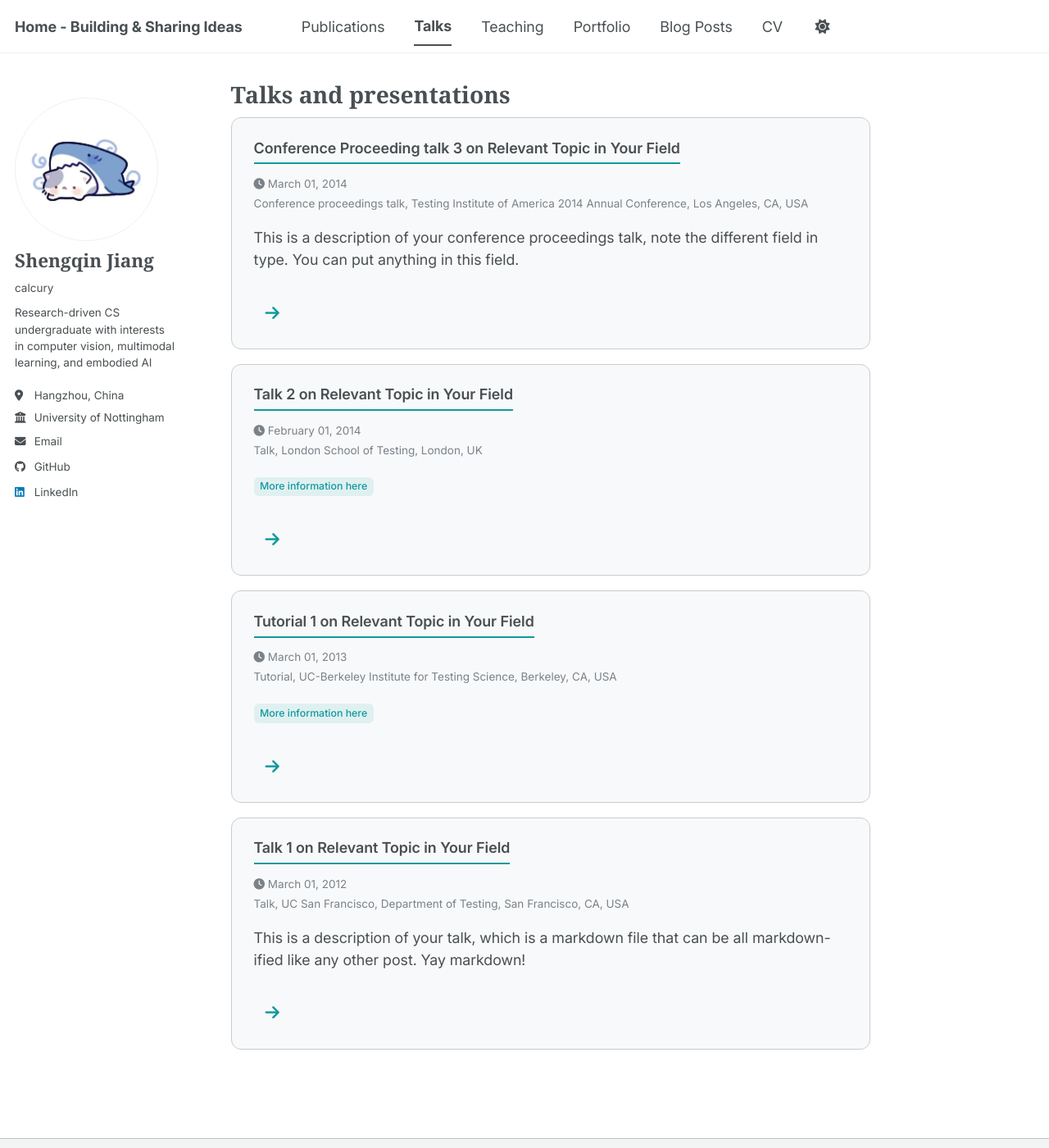
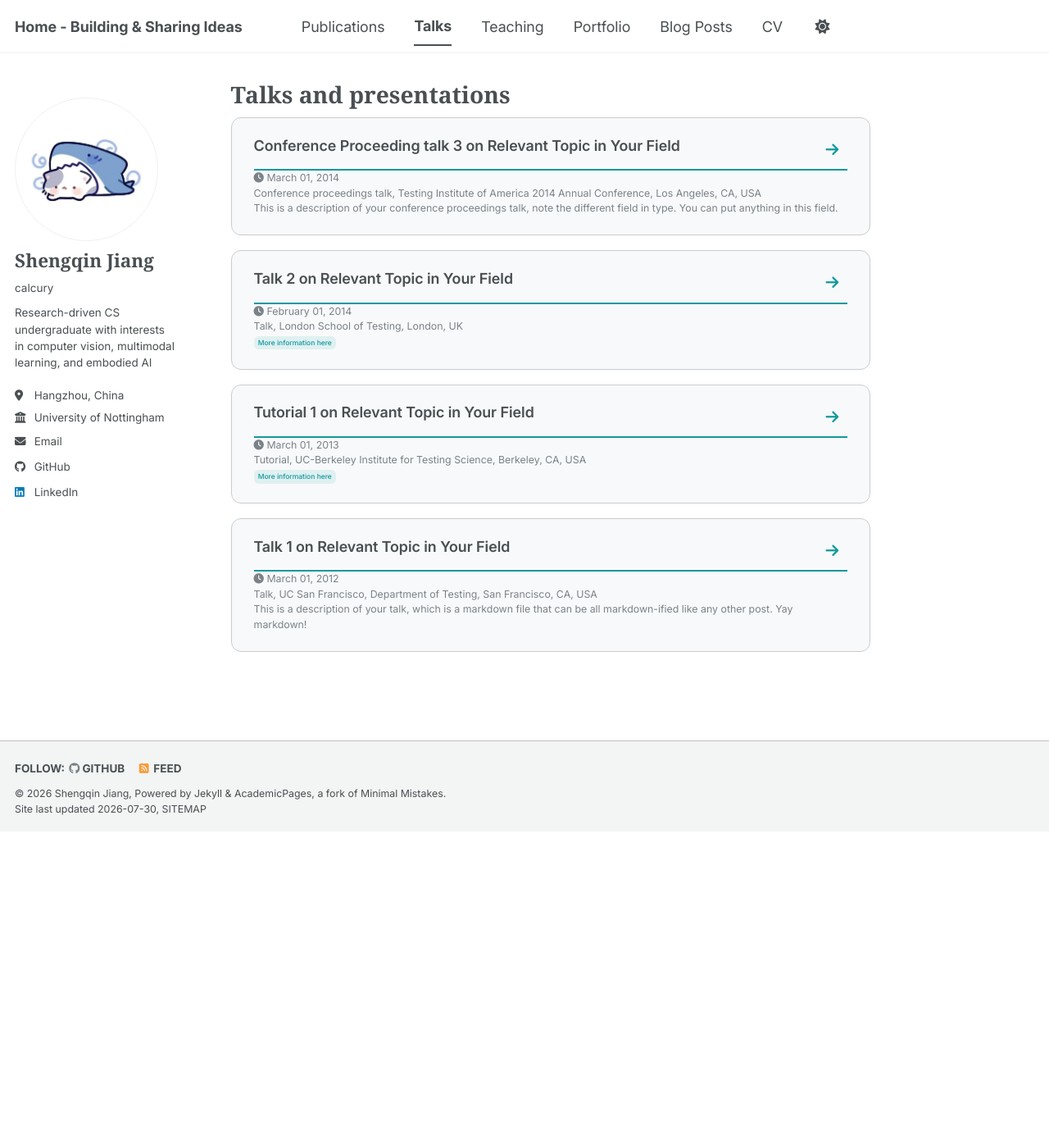
Before and after one commit to calcury/calcury.github.io, a Jekyll site: the page built from _pages/talks.html, in a window 1280 px wide and 1400 px high. Shown: the whole window at 82% size. Built offline with Jekyll 4.4.1, drawn with Linux system fonts in a browser that asks for light colours; a style sheet for code colours, icons or effects is not loaded.

Commit message:
feat: add page card

```diff
--- a/_includes/archive-single-talk.html
+++ b/_includes/archive-single-talk.html
@@ -25,15 +25,17 @@
           alt="">
       </div>
     {% endif %}
-    <h2 class="archive__item-title" itemprop="headline">{{ title }}</h2>
+    <h2 class="archive__item-title" itemprop="headline">
+      <span>{{ title }}</span>
+      <a href="{{ base_path }}{{ post.url }}" class="card-arrow" aria-label="View details">
+        <i class="fas fa-arrow-right" aria-hidden="true"></i>
+      </a>
+    </h2>
     {% if post.read_time %}
       <p class="page__meta"><i class="fa fa-clock" aria-hidden="true"></i> {% include read-time.html %}</p>
     {% endif %}
     {% if post.date %}<p class="page__meta"><i class="fa fa-clock" aria-hidden="true"></i> {{ post.date | date: '%B %d, %Y' }}</p>{% endif %}
     {% if post.venue %}<p class="archive__item-excerpt" itemprop="description">{{post.type}}, {{ post.venue }},  {{post.location}} {% endif %}
     {% if post.excerpt %}<p class="archive__item-excerpt" itemprop="description">{{ post.excerpt | markdownify }}</p>{% endif %}
-    <a href="{{ base_path }}{{ post.url }}" class="card-arrow" aria-label="View details">
-      <i class="fas fa-arrow-right" aria-hidden="true"></i>
-    </a>
   </article>
 </div>
--- a/_sass/layout/_tabbed.scss
+++ b/_sass/layout/_tabbed.scss
@@ -21,7 +21,12 @@
   }
 
   .archive__item-title {
+    display: flex;
+    align-items: flex-start;
+    justify-content: space-between;
+    gap: 0.5em;
     margin-top: 0;
+    margin-bottom: 0;
     font-size: 1em;
     font-family: $sans-serif;
     font-weight: 600;
@@ -31,11 +36,16 @@
     &:hover {
       text-decoration: none !important;
     }
+
+    > span {
+      flex: 1;
+    }
   }
 
-  .page__meta,
-  .archive__item-excerpt {
-    font-size: $type-size-6;
+  p, .page__meta, .archive__item-excerpt {
+    margin: 0;
+    font-size: $type-size-7;
+    line-height: 1.5;
     color: var(--global-text-color-light);
   }
 
@@ -52,13 +62,15 @@
   }
 
   .card-arrow {
-    display: inline-block;
-    padding: 0.5em 0.7em;
-    margin-top: 0.4em;
+    flex-shrink: 0;
+    display: inline-flex;
+    align-items: center;
+    justify-content: center;
+    padding: 0.4em 0.6em;
     border-radius: 8px;
     color: var(--global-link-color);
     text-decoration: none;
-    font-size: 1.1em;
+    font-size: 1em;
     line-height: 1;
     transition: background 0.2s ease;
 
```
Also changed, not shown: _includes/archive-single.html (+6 -4 lines).
